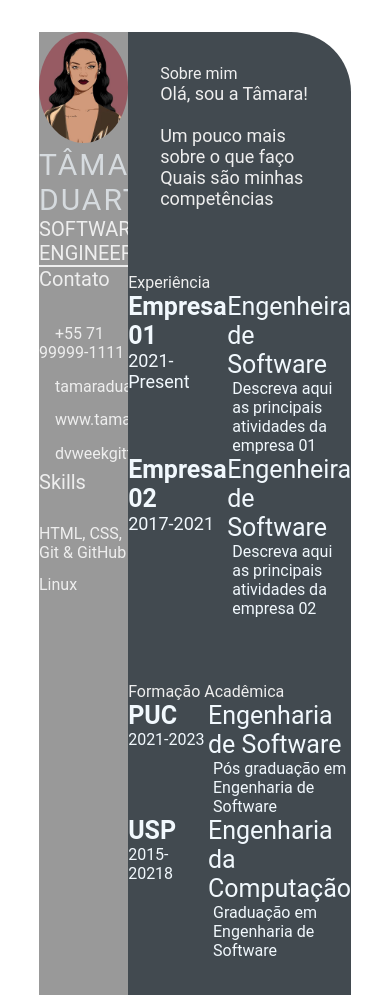
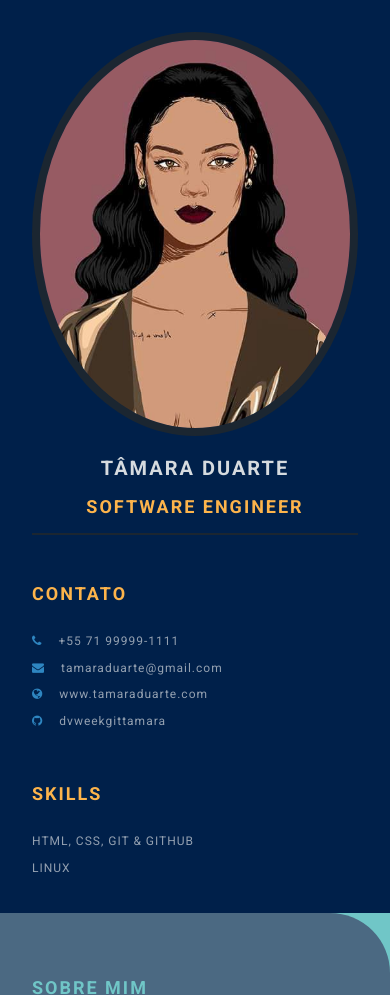
Before and after one commit to devweekgitTamara/devweekgitTamara.github.io, a plain HTML site: page index.html in a window 390 px wide. Shown: the top 995 px of the page. Drawn offline with Linux system fonts and the light colour scheme.

Commit message:
feature: css style (#6)
Co-authored-by: [Tamara Duarte] <[tduarte.tenda@gmail.com]>

```diff
--- a/index.html
+++ b/index.html
@@ -7,8 +7,18 @@
     <meta name="viewport" content="width=device-width, initial-scale=1.0">
     <title>Tâmara Duarte CV</title>
 
+    <!-- Google font  -->
+    <link rel="preconnect" href="https://fonts.googleapis.com">
+    <link rel="preconnect" href="https://fonts.gstatic.com" crossorigin>
+    <link
+        href="https://fonts.googleapis.com/css2?family=Roboto:ital,wght@0,100;0,300;0,400;0,700;1,100;1,300;1,400;1,700&display=swap"
+        rel="stylesheet">
+
+    <!-- font-awesome -->
+    <link rel="stylesheet" href="https://cdnjs.cloudflare.com/ajax/libs/font-awesome/4.7.0/css/font-awesome.min.css">
+
+    <!-- Custom CSS -->
     <link rel="stylesheet" href="style.css">
-
 </head>
 
 <body>
@@ -52,7 +62,6 @@
                         <br>Quais são minhas competências
                     </p>
                 </section>
-            </div>
                 <section class="experience gap">
                     <div class="right-title">Experiência</div>
                     <div class="experience-contents">
@@ -128,6 +137,8 @@
                         </div>
                     </div>
                 </section>
+            </div>
+        </section>
     </main>
 </body>
 
--- a/style.css
+++ b/style.css
@@ -4,6 +4,10 @@
     box-sizing: border-box;
     list-style: none;
     font-family: 'Roboto', sans-serif;
+}
+
+body {
+    background-color: #70c6c7;
 }
 
 .resume-contents {
@@ -17,28 +21,29 @@
 .left-section {
     grid-column: span 2;
     height: 100%;
-    background-color: #999999;
+    background-color: #00204A;
 }
 
 .right-section {
     grid-column: span 5;
     height: 100%;
-    background-color: #424a50;
+    background-color: #4B6982;
     border-radius: 0px 60px 0px 0px;
 }
 
-.left-section-contents{
+.left-section-content{
     padding: 2rem 2rem;
 }
 
 .profile {
     width: 100%;
-    border-bottom: 2px solid #eeeeee;
+    border-bottom: 2px solid #1B2631;
 }
 
 .profile .profile-image {
     width: 100%;
-    border-radius: 100%;
+    border-radius: 50%;
+    border: 8px solid #1B2631;
 }
 
 .name {
@@ -46,19 +51,31 @@
     font-size: 30px;
     letter-spacing: 2px;
     text-transform: uppercase;
+    text-align: center;
+    font-weight: bold;
+    padding: 1rem 0;
 }
 
 .profession {
-    color: #eeeeee;
+    color: #FDB44B;
     font-size: 20px;
     text-transform: uppercase;
     text-align: center;
+    letter-spacing: 2px;
+    font-weight: bold;
+    padding-bottom: 1rem;
 }
 
 /* .contact-info { border-bottom: 2px solid #1B2631; } */
 .left-title {
-    color: #eeeeee;
+    color: #FDB44B;
     font-size: 20px;
+    letter-spacing: 2px;
+    text-transform: uppercase;
+    font-weight: bold;
+    display: flex;
+    align-items: center;
+    padding-top: 3rem;
 }
 
 .contact-info ul {
@@ -68,14 +85,18 @@
 .contact-info ul li,
 .references ul li {
     padding: .4rem 0;
-    color: #eeeeee;
+    display: flex;
+    align-items: center;
+    color: #d6dbdfaf;
+    letter-spacing: 1px;
+    font-size: 18px;
 }
 
 .contact-info ul li i,
 .references ul li i {
     padding-right: 1rem;
     font-size: 18px;
-    color: #eeeeee;
+    color: #2E86C1;
 }
 
 .skills ul {
@@ -83,15 +104,46 @@
 }
 .skills ul li p {
     padding: .4rem 0;
-    color: #eeeeee;
+    color: #d6dbdfaf;
+    font-size: 18px;
+    letter-spacing: 1px;
+    display: flex;
+    align-items: center;
+    text-transform: uppercase;
 }
+
+.referance-name {
+    padding-top: 1.5rem;
+    padding-bottom: .4rem;
+    font-size: 18px;
+    color: #F9E79F;
+    letter-spacing: 1px;
+    text-transform: uppercase;
+}
+
+.referance-profession {
+    font-size: 16px;
+    color: #d6dbdfaf;
+    letter-spacing: 1px;
+    /* text-transform: uppercase; */
+    padding-bottom: .4rem;
+}
+
 
 .right-section-contents {
     padding: 2rem 2rem;
 }
 
 .right-title {
-    color: #eeeeee;
+    color: #70C6C7;
+    font-size: 40px;
+    letter-spacing: 2px;
+    text-transform: uppercase;
+    font-weight: bold;
+    display: flex;
+    align-items: center;
+    padding: 2rem 0;
+    position: relative;
 }
 
 .gap {
@@ -99,7 +151,9 @@
 }
 .about-me-contents {
     font-size: 18px;
-    color: #eeeeee;
+    letter-spacing: 1px;
+    line-height: 2rem;
+    color: #F1F8FD;
 }
 
 .experience-contents,
@@ -116,23 +170,124 @@
 .awards-company-name {
     font-size: 25px;
     font-weight: bold;
+    text-transform: uppercase;
+    letter-spacing: 1px;
+    color: #FDB44B;
+    padding-bottom: .4rem;
 }
 
 .exp-time-period,
 .educationp-time-period,
 .awards-time-period {
     font-size: 18px;
+    letter-spacing: 1px;
+    line-height: 2rem;
 }
 
 .exp-position,
 .education-subject,
 .awards-name {
     font-size: 25px;
+    font-weight: bold;
+    text-transform: uppercase;
+    letter-spacing: 1px;
+    color: #FDB44B;
+    padding-bottom: .4rem;
 }
 
 .exp-desc,
 .education-desc,
 .awards-desc {
     font-size: 16px;
+    letter-spacing: 1px;
+    line-height: 1.5rem;
+    border-left: 3px solid #a5a3a3;
     padding-left: 5px;
 }
+
+/* Media queries */
+@media screen and (max-width:780px) {
+    .experience-contents,
+    .education-contents,
+    .awards-contents {
+        grid-template-columns: repeat(1, 1fr);
+    }
+}
+
+@media screen and (max-width:780px) {
+    .left-section {
+        grid-column: span 3;
+    }
+
+    .right-section {
+        grid-column: span 4;
+    }
+
+}
+
+@media screen and (max-width:1200px) {
+    .resume-contents {
+        grid-template-columns: repeat(1, 1fr);
+    }
+}
+
+@media screen and (max-width:390px) {
+    .resume-contents {
+        width: 100%;
+        margin: 0 auto;
+    }
+
+    .name {
+        font-size: 20px;
+    }
+
+    .profession {
+        font-size: 18px;
+    }
+
+    .left-title {
+        font-size: 18px;
+    }
+
+    .right-title {
+        font-size: 18px;
+    }
+
+    .contact-info ul li,
+    .references ul li {
+        font-size: 12px;
+    }
+
+    .contact-info ul li i,
+    .references ul li i {
+        /* padding-right: 1rem; */
+        font-size: 12px;
+    }
+
+    .skills ul li p {
+        font-size: 12px;
+    }
+
+    .about-me-contents {
+        font-size: 16px;
+        line-height: 1.5rem;
+    }
+
+    .exp-company-name,
+    .education-school-name,
+    .awards-company-name {
+        font-size: 18px;
+    }
+
+    .exp-time-period,
+    .educationp-time-period,
+    .awards-time-period {
+        font-size: 16px;
+    }
+
+    .exp-position,
+    .education-subject,
+    .awards-name {
+        font-size: 18px;
+    }
+}
```
Lines whose indentation alone changed are shown as unchanged.
